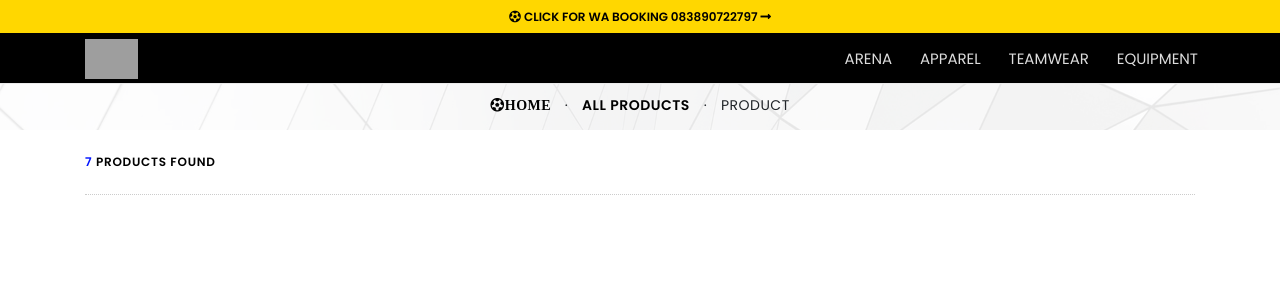
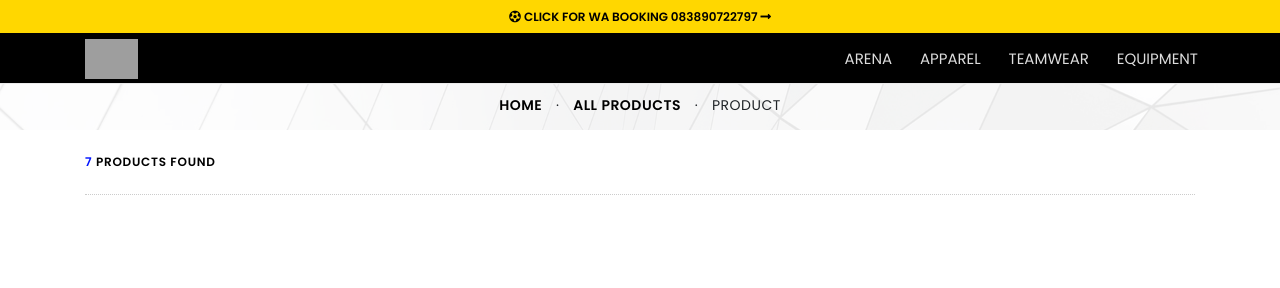
Before and after one commit to kemtol/sabnanifootball, a Jekyll site: the page built from _nav/all.markdown, in a window 1280 px wide. Shown: the top 288 px of the page. Built offline with Jekyll 4.4.1, drawn with Linux system fonts in a browser that asks for light colours; nearby versions of some CDN libraries; a script that is not in the unit is left out; grey boxes are pictures that could not be loaded.

Commit message:
Update products.html

```diff
--- a/_layouts/products.html
+++ b/_layouts/products.html
@@ -14,7 +14,7 @@
         <div class="row h-100 align-items-center">
             <div class="col-12">
                 <div class="page-title text-center">
-                    <a href="{{site.url}}" class="fas fa-futbol">HOME</a> <span>&middot;</span> <a href="{{site.baseurl}}/product/">ALL PRODUCTS</a> <span>&middot;</span> <span>{{ current_cat }}</span>
+                    <a href="{{site.url}}">HOME</a> <span>&middot;</span> <a href="{{site.baseurl}}/product/">ALL PRODUCTS</a> <span>&middot;</span> <span>{{ current_cat }}</span>
                 </div>
             </div>
         </div>
```
